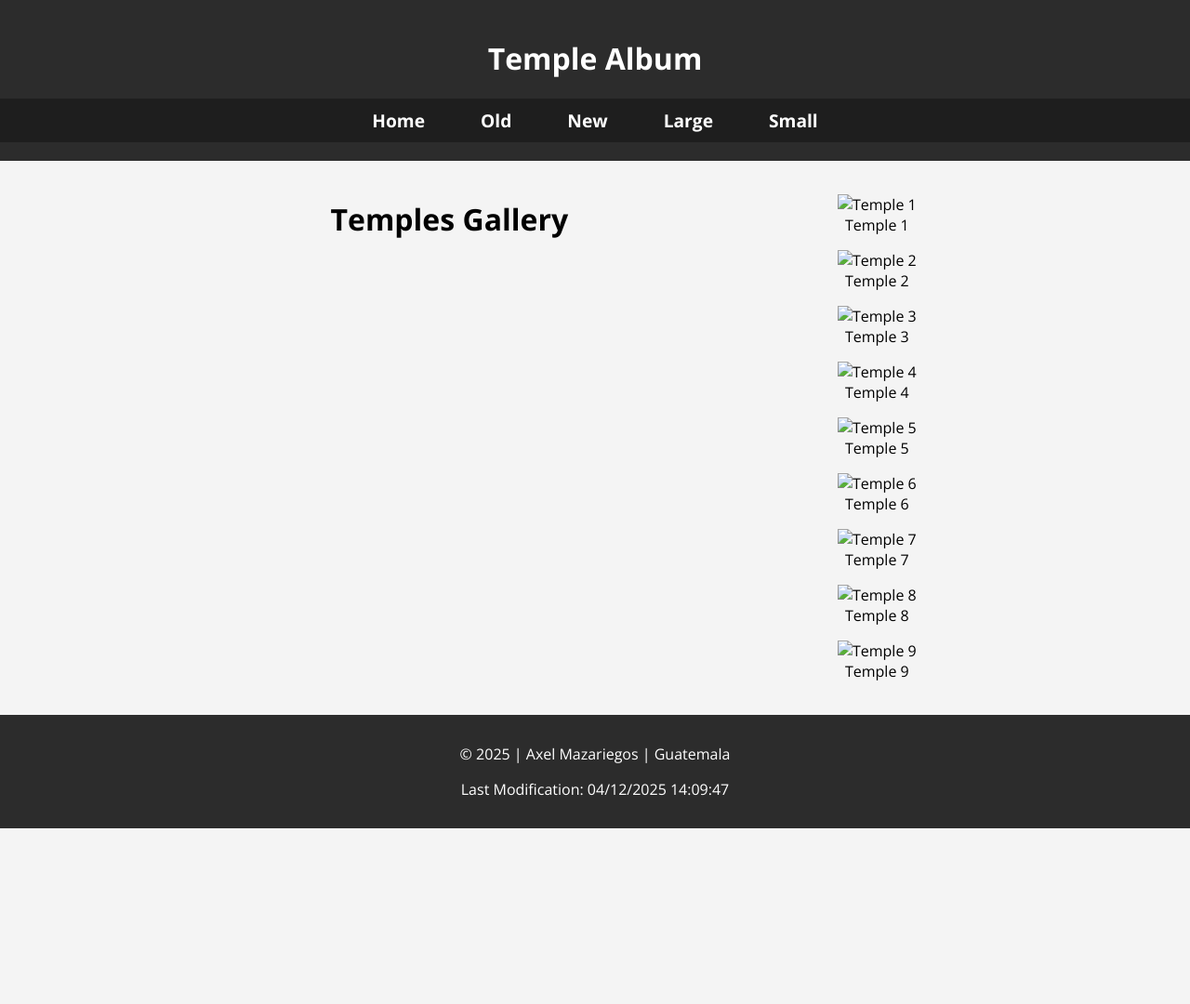
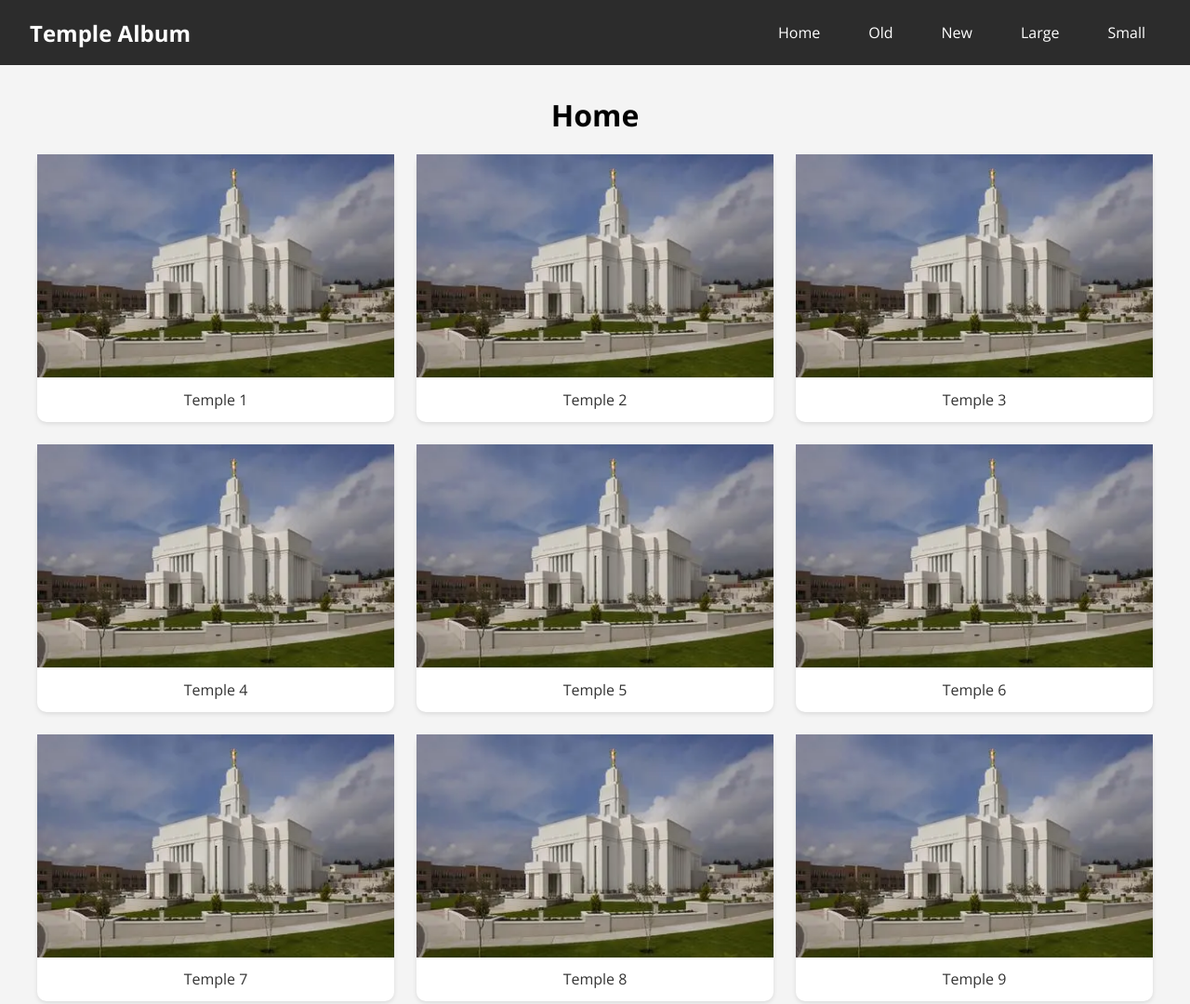
Before and after one commit to axel-mazariegos/wdd131, a plain HTML site: page temples.html in a window 1280 px wide. Shown: the top 1080 px of the page at 93% size. Before the commit the page ends 891 px from the top, so only its background shows below. Drawn offline with nearby package versions, Linux system fonts and the light colour scheme.

Commit message:
Picture Album

```diff
--- a/scripts/temples.js
+++ b/scripts/temples.js
@@ -0,0 +1,26 @@
+// Hamburger menu functionality
+document.addEventListener('DOMContentLoaded', () => {
+    const menuButton = document.getElementById('menu');
+    const navMenu = document.getElementById('nav-menu');
+
+    menuButton.addEventListener('click', () => {
+        menuButton.classList.toggle('active');
+        navMenu.classList.toggle('active');
+    });
+
+    // Close menu when clicking outside
+    document.addEventListener('click', (event) => {
+        if (!menuButton.contains(event.target) && !navMenu.contains(event.target)) {
+            menuButton.classList.remove('active');
+            navMenu.classList.remove('active');
+        }
+    });
+
+    // Close menu when clicking a nav link
+    navMenu.querySelectorAll('a').forEach(link => {
+        link.addEventListener('click', () => {
+            menuButton.classList.remove('active');
+            navMenu.classList.remove('active');
+        });
+    });
+});
--- /dev/null
+++ b/styles/temples-large.css
@@ -0,0 +1,108 @@
+/* Large Screen Styles */
+
+/* Navigation */
+nav ul {
+    flex-direction: row;
+    gap: 20px;
+}
+
+nav ul li {
+    width: auto;
+}
+
+nav ul li a {
+    width: auto;
+    text-align: left;
+}
+
+/* Main Content */
+main {
+    padding: 0 20px;
+}
+
+/* Gallery Styles */
+.gallery {
+    grid-template-columns: repeat(auto-fit, minmax(300px, 1fr));
+    gap: 20px;
+    padding: 20px;
+}
+
+.gallery figure {
+    border-radius: 10px;
+}
+
+.gallery figcaption {
+    padding: 15px;
+    font-size: 1rem;
+}
+
+/* Footer */
+footer {
+    padding: 20px 0;
+    margin-top: 40px;
+}
+
+footer p {
+    padding: 0 20px;
+    font-size: 1rem;
+}
+
+@media screen and (min-width: 768px) {
+
+    /* Header */
+    header {
+        padding: 1rem 2rem;
+    }
+
+    /* Navigation */
+    nav {
+        padding: 0;
+        background-color: transparent;
+    }
+
+    .menu-button {
+        display: none;
+    }
+
+    #nav-menu {
+        display: flex !important;
+        flex-direction: row;
+        justify-content: center;
+        position: static;
+        width: auto;
+        background-color: transparent;
+    }
+
+    nav ul li {
+        width: auto;
+    }
+
+    nav ul li a {
+        padding: 0.5rem 1rem;
+    }
+
+    /* Main Content */
+    main {
+        padding: 2rem;
+    }
+
+    /* Gallery Styles */
+    .gallery {
+        grid-template-columns: repeat(3, 1fr);
+        gap: 1.5rem;
+        padding: 0;
+    }
+
+    .gallery figure {
+        transition: transform 0.2s;
+    }
+
+    .gallery figure:hover {
+        transform: scale(1.02);
+    }
+
+    .gallery figcaption {
+        padding: 0.8rem;
+        font-size: 1rem;
+    }
+}
--- a/styles/temples.css
+++ b/styles/temples.css
@@ -0,0 +1,159 @@
+/* Mobile First Styles */
+body {
+    font-family: 'Open Sans', sans-serif;
+    margin: 0;
+    padding: 0;
+    background-color: #f4f4f4;
+}
+
+/* Header */
+header {
+    background-color: #2c2c2c;
+    color: #fff;
+    padding: 1rem;
+    display: flex;
+    justify-content: space-between;
+    align-items: center;
+}
+
+header h1 {
+    margin: 0;
+    font-size: 1.5rem;
+}
+
+/* Navigation */
+nav {
+    background-color: transparent;
+    position: relative;
+}
+
+.menu-button {
+    background: none;
+    border: none;
+    color: #fff;
+    font-size: 1.5rem;
+    padding: 0.5rem;
+    cursor: pointer;
+    display: block;
+    text-align: right;
+}
+
+.menu-button .close-icon {
+    display: none;
+}
+
+.menu-button.active .menu-icon {
+    display: none;
+}
+
+.menu-button.active .close-icon {
+    display: inline;
+}
+
+#nav-menu {
+    display: none;
+    list-style: none;
+    padding: 0;
+    margin: 0;
+    flex-direction: column;
+    position: absolute;
+    top: 100%;
+    right: 0;
+    background-color: #1e1e1e;
+    width: 200px;
+}
+
+#nav-menu.active {
+    display: flex;
+}
+
+nav ul {
+    list-style: none;
+    padding: 0;
+    margin: 0;
+    display: flex;
+    flex-direction: column;
+}
+
+nav ul li {
+    width: 100%;
+}
+
+nav ul li a {
+    color: #fff;
+    text-decoration: none;
+    font-size: 1rem;
+    padding: 0.8rem;
+    display: block;
+    text-align: center;
+    transition: 0.3s;
+}
+
+nav ul li a:hover {
+    background-color: #ffcc00;
+    color: #222;
+}
+
+/* Main Content */
+main {
+    max-width: 1200px;
+    margin: 0 auto;
+    padding: 1rem;
+}
+
+main h1 {
+    margin-top: 0;
+    text-align: center;
+}
+
+/* Gallery Styles */
+.gallery {
+    display: grid;
+    grid-template-columns: 1fr;
+    gap: 1rem;
+}
+
+.gallery figure {
+    margin: 0;
+    background-color: white;
+    box-shadow: 0 2px 5px rgba(0, 0, 0, 0.1);
+}
+
+.gallery img {
+    width: 100%;
+    height: auto;
+    display: block;
+}
+
+.gallery figcaption {
+    padding: 0.5rem;
+    text-align: center;
+    font-size: 0.9rem;
+    color: #333;
+}
+
+/* Footer */
+footer {
+    background-color: #2c2c2c;
+    color: #fff;
+    padding: 1rem;
+    text-align: center;
+    margin-top: 2rem;
+}
+
+footer p {
+    margin: 0.5rem 0;
+    font-size: 0.9rem;
+}
+
+/* Print Styles */
+@media print {
+    body {
+        background-color: white;
+    }
+
+    nav,
+    footer {
+        display: none;
+    }
+}
--- a/temples.html
+++ b/temples.html
@@ -1,5 +1,6 @@
 <!DOCTYPE html>
 <html lang="en-US">
+
 <head>
     <meta charset="UTF-8">
     <meta name="viewport" content="width=device-width, initial-scale=1.0">
@@ -11,17 +12,21 @@
     <link rel="preconnect" href="https://fonts.gstatic.com" crossorigin>
     <link href="https://fonts.googleapis.com/css2?family=Open+Sans:wght@300;400;700&display=swap" rel="stylesheet">
 
-    <link rel="stylesheet" href="styles/base.css">
     <link rel="stylesheet" href="styles/temples.css">
-    <link rel="stylesheet" href="styles/tmples-large.css">
+    <link rel="stylesheet" href="styles/temples-large.css">
     <script src="scripts/temples.js" defer></script>
     <script src="scripts/getdates.js" defer></script>
 </head>
+
 <body>
     <header>
         <h1>Temple Album</h1>
         <nav>
-            <ul>
+            <button id="menu" class="menu-button">
+                <span class="menu-icon">☰</span>
+                <span class="close-icon">✕</span>
+            </button>
+            <ul id="nav-menu">
                 <li><a href="#">Home</a></li>
                 <li><a href="#">Old</a></li>
                 <li><a href="#">New</a></li>
@@ -32,42 +37,42 @@
     </header>
 
     <main>
-        <h1>Temples Gallery</h1>
+        <h1>Home</h1>
         <section class="gallery">
             <figure>
-                <img src="images/temple-placeholder.jpg" alt="Temple 1">
+                <img src="images/quetzaltenango-guatemala-temple.webp" alt="Temple 1">
                 <figcaption>Temple 1</figcaption>
             </figure>
             <figure>
-                <img src="images/temple-placeholder.jpg" alt="Temple 2">
+                <img src="images/quetzaltenango-guatemala-temple.webp" alt="Temple 2">
                 <figcaption>Temple 2</figcaption>
             </figure>
             <figure>
-                <img src="images/temple-placeholder.jpg" alt="Temple 3">
+                <img src="images/quetzaltenango-guatemala-temple.webp" alt="Temple 3">
                 <figcaption>Temple 3</figcaption>
             </figure>
             <figure>
-                <img src="images/temple-placeholder.jpg" alt="Temple 4">
+                <img src="images/quetzaltenango-guatemala-temple.webp" alt="Temple 4">
                 <figcaption>Temple 4</figcaption>
             </figure>
             <figure>
-                <img src="images/temple-placeholder.jpg" alt="Temple 5">
+                <img src="images/quetzaltenango-guatemala-temple.webp" alt="Temple 5">
                 <figcaption>Temple 5</figcaption>
             </figure>
             <figure>
-                <img src="images/temple-placeholder.jpg" alt="Temple 6">
+                <img src="images/quetzaltenango-guatemala-temple.webp" alt="Temple 6">
                 <figcaption>Temple 6</figcaption>
             </figure>
             <figure>
-                <img src="images/temple-placeholder.jpg" alt="Temple 7">
+                <img src="images/quetzaltenango-guatemala-temple.webp" alt="Temple 7">
                 <figcaption>Temple 7</figcaption>
             </figure>
             <figure>
-                <img src="images/temple-placeholder.jpg" alt="Temple 8">
+                <img src="images/quetzaltenango-guatemala-temple.webp" alt="Temple 8">
                 <figcaption>Temple 8</figcaption>
             </figure>
             <figure>
-                <img src="images/temple-placeholder.jpg" alt="Temple 9">
+                <img src="images/quetzaltenango-guatemala-temple.webp" alt="Temple 9">
                 <figcaption>Temple 9</figcaption>
             </figure>
         </section>
```
Also changed, not shown: images/quetzaltenango-guatemala-temple.webp (added), styles/tmples-large.css (deleted).
